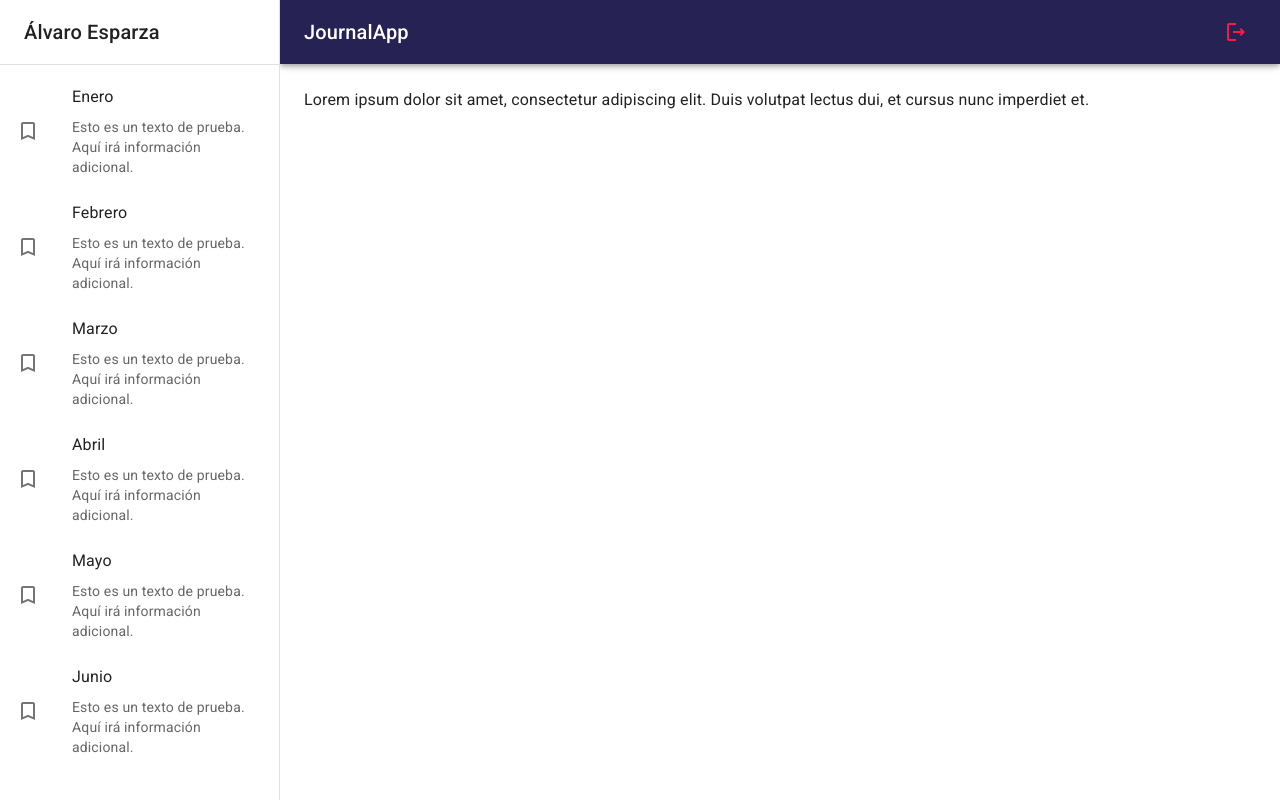
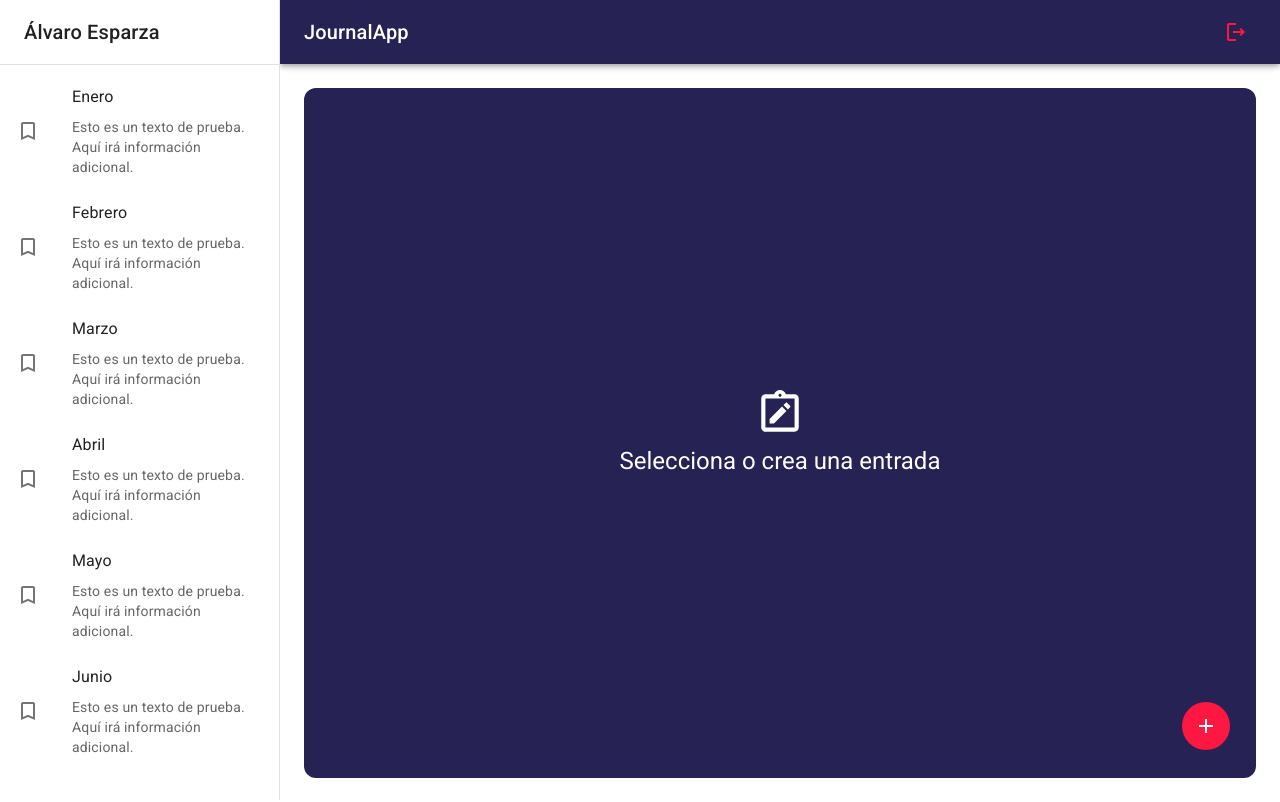
Before and after one commit to alesbe/journal-app, a React (Vite) app: page / in a window 1280 px wide. Built offline with nearby package versions, Linux system fonts and the light colour scheme.

Commit message:
added nothing selected view and create button

```diff
--- a/src/journal/pages/JournalPage.jsx
+++ b/src/journal/pages/JournalPage.jsx
@@ -1,14 +1,28 @@
-import { MailOutline } from "@mui/icons-material"
-import { Typography } from "@mui/material"
+import { AddOutlined, MailOutline } from "@mui/icons-material"
+import { IconButton, Typography } from "@mui/material"
 import { JournalLayout } from "../layout/JournalLayout"
+import { NoteView, NothingSelectedView } from "../views"
 
 export const JournalPage = () => {
   return (
     <JournalLayout>
-      <Typography>Lorem ipsum dolor sit amet, consectetur adipiscing elit. Duis volutpat lectus dui, et cursus nunc imperdiet et.</Typography>
+      <NothingSelectedView />
 
-      {/* nothing selected */}
-      {/* note view */}
+      {/* <NoteView/> */}
+
+      <IconButton
+        size='large'
+        sx={{
+          color: 'white',
+          backgroundColor: 'error.main',
+          ':hover': { backgroundColor: 'error.main', opacity: 0.9 },
+          position: 'fixed',
+          right: 50,
+          bottom: 50
+        }}
+      >
+        <AddOutlined src={{ fontSize: 30 }}/>
+      </IconButton>
     </JournalLayout>
   )
 }
```
